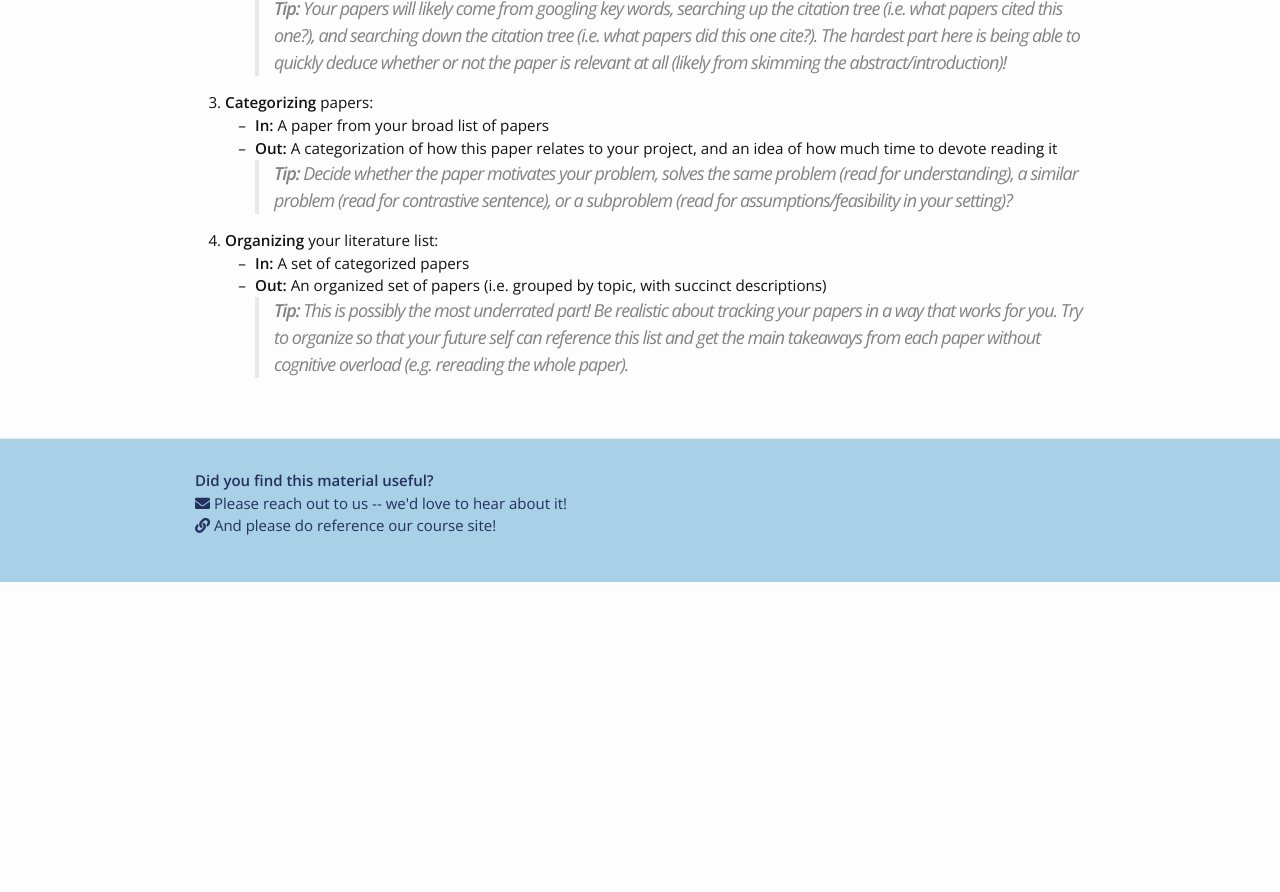
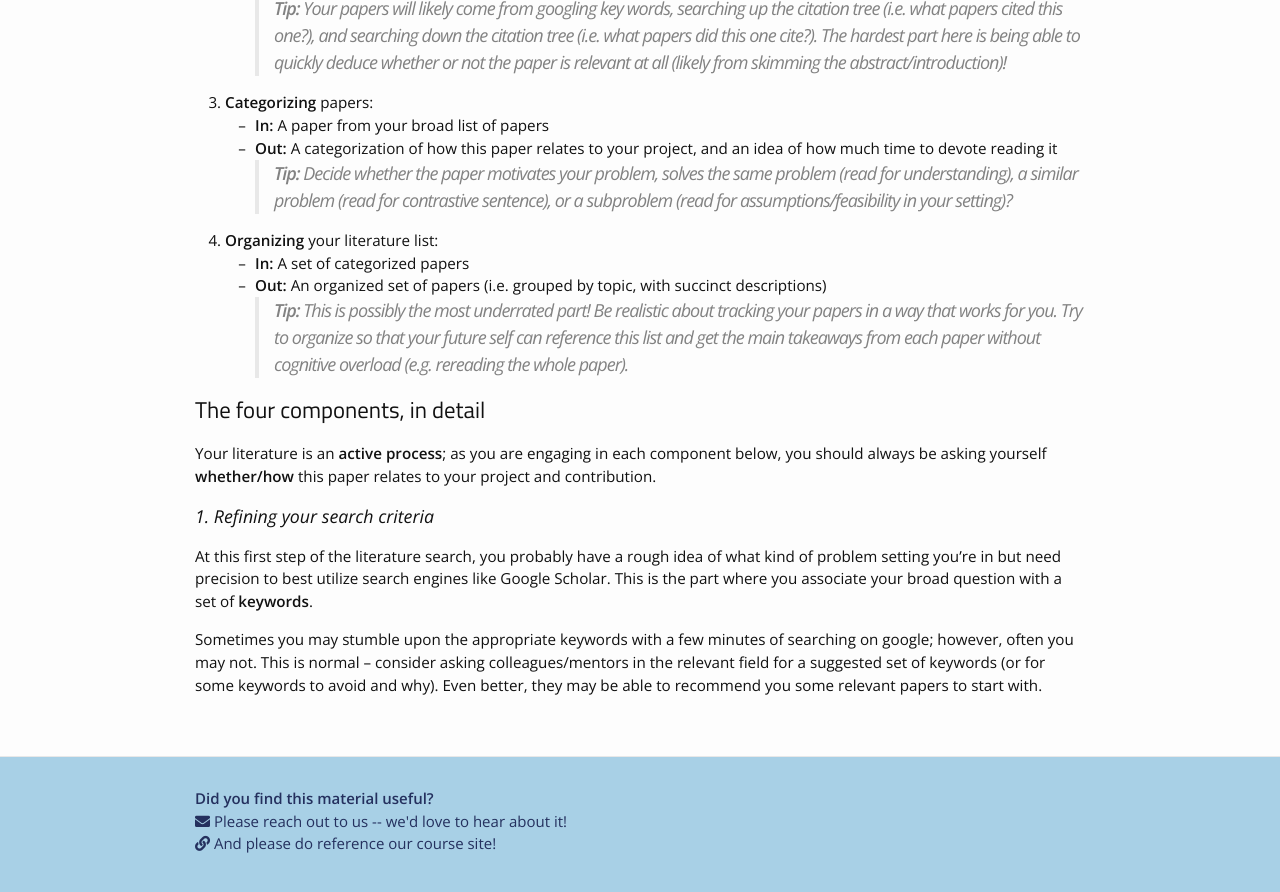
Before and after one commit to yanivyacoby/harvard-cs290, a Jekyll site: the page built from how-to-do-a-literature-search.md, in a window 1280 px wide and 900 px high, scrolled down 911 px. Shown: the top 892 px of the window. Built offline with Jekyll 4.4.1, drawn with Linux system fonts in a browser that asks for light colours; nearby versions of some CDN libraries; before the commit the page ends 1493 px from its top, so only the background shows below that.

Commit message:
Update how-to-do-a-literature-search.md

```diff
--- a/how-to-do-a-literature-search.md
+++ b/how-to-do-a-literature-search.md
@@ -39,3 +39,16 @@ Broadly, one can break the literature search into four main components. We will
   * **In:** A set of categorized papers
   * **Out:** An organized set of papers (i.e. grouped by topic, with succinct descriptions)
   > **Tip:** This is possibly the most underrated part! Be realistic about tracking your papers *in a way that works for you*. Try to organize so that your future self can reference this list and get the main takeaways from each paper without cognitive overload (e.g. rereading the whole paper).
+
+## The four components, in detail
+
+Your literature is an **active process**; as you are engaging in each component below, you should always be asking yourself **whether/how** this paper relates to your project and contribution.
+
+### 1. Refining your search criteria
+
+At this first step of the literature search, you probably have a rough idea of what kind of problem setting you're in but need precision to best utilize search engines like Google Scholar. This is the part where you associate your broad question with a set of **keywords**.
+
+Sometimes you may stumble upon the appropriate keywords with a few minutes of searching on google;
+however, often you may not. This is normal -- consider asking colleagues/mentors in the relevant field for a suggested set of keywords
+(or for some keywords to avoid and why).
+Even better, they may be able to recommend you some relevant papers to start with.
```
